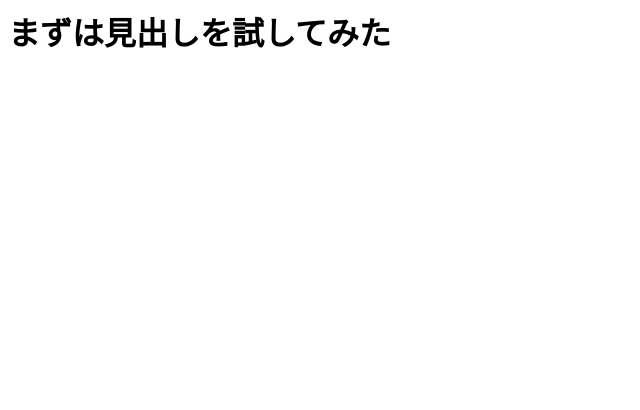
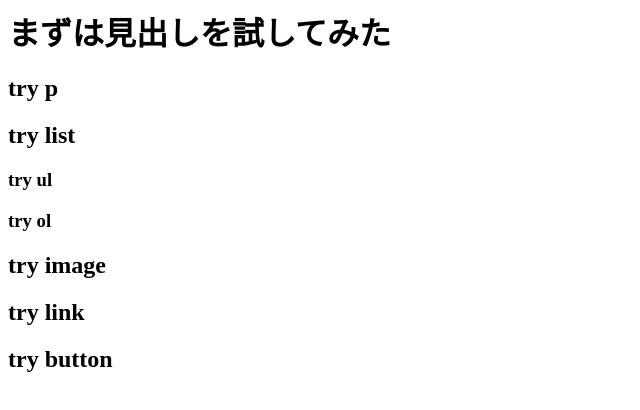
Before and after one commit to syu-kwsk/JavaScript-study, a plain HTML site: page html/src/homepage.html in a window 1280 px wide. Shown: the whole page, without its empty margins (0-640 px from the left). Drawn offline with Linux system fonts and the light colour scheme.

Commit message:
Show headers p,list,image,link,button

```diff
--- a/html/src/homepage.html
+++ b/html/src/homepage.html
@@ -8,6 +8,18 @@
 
   <body>
     <h1> まずは見出しを試してみた</h1>
+    <h2>try p</h2>
+
+    <h2>try list</h2>
+
+     <h3>try ul</h3>
+     <h3>try ol</h3>
+
+    <h2>try image</h2>
+
+    <h2>try link</h2>
+
+    <h2>try button</h2>
 
 
   </body>
```
